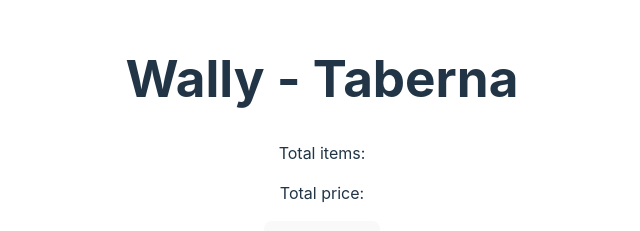
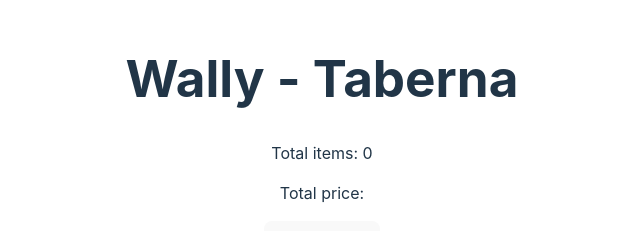
Before and after one commit to Walterhart/shopping-center, a React (Vite) app in the folder shopping-center/: page / in a window 1280 px wide. Shown: the part 237-468 px from the top of the page, without its empty margins (318-958 px from the left). Built offline with nearby package versions, Linux system fonts and the light colour scheme.

Commit message:
Add hook to header

```diff
--- a/shopping-center/src/components/Header.tsx
+++ b/shopping-center/src/components/Header.tsx
@@ -1,4 +1,5 @@
 import Navbar from "./Navbar"
+import useCart from '../hooks/useCart';
 
 type Props = {
     viewCart: boolean,
@@ -7,11 +8,13 @@
 
 function Header ({viewCart, setViewCart} : Props) {
 
+  //
+  const { totalItems, totalPrice} = useCart()
   return (
     <header className="header">
             <h1> Wally - Taberna</h1>
-            <p>Total items:</p>
-            <p>Total price:</p>
+            <p>Total items: {totalItems}</p>
+            <p>Total price: {totalPrice} </p>
             <Navbar viewCart = { viewCart} setViewCart = {setViewCart}/>
         </header>
   )
--- /dev/null
+++ b/shopping-center/src/hooks/useCart.tsx
@@ -0,0 +1,11 @@
+import { useContext } from 'react';
+import { UseCartContextType, CartContext } from '../context/modules/CartProvider';
+
+// cart hook
+// provide context
+const useCart = (): UseCartContextType =>{
+        return useContext(CartContext)
+}
+
+
+export default useCart
```
